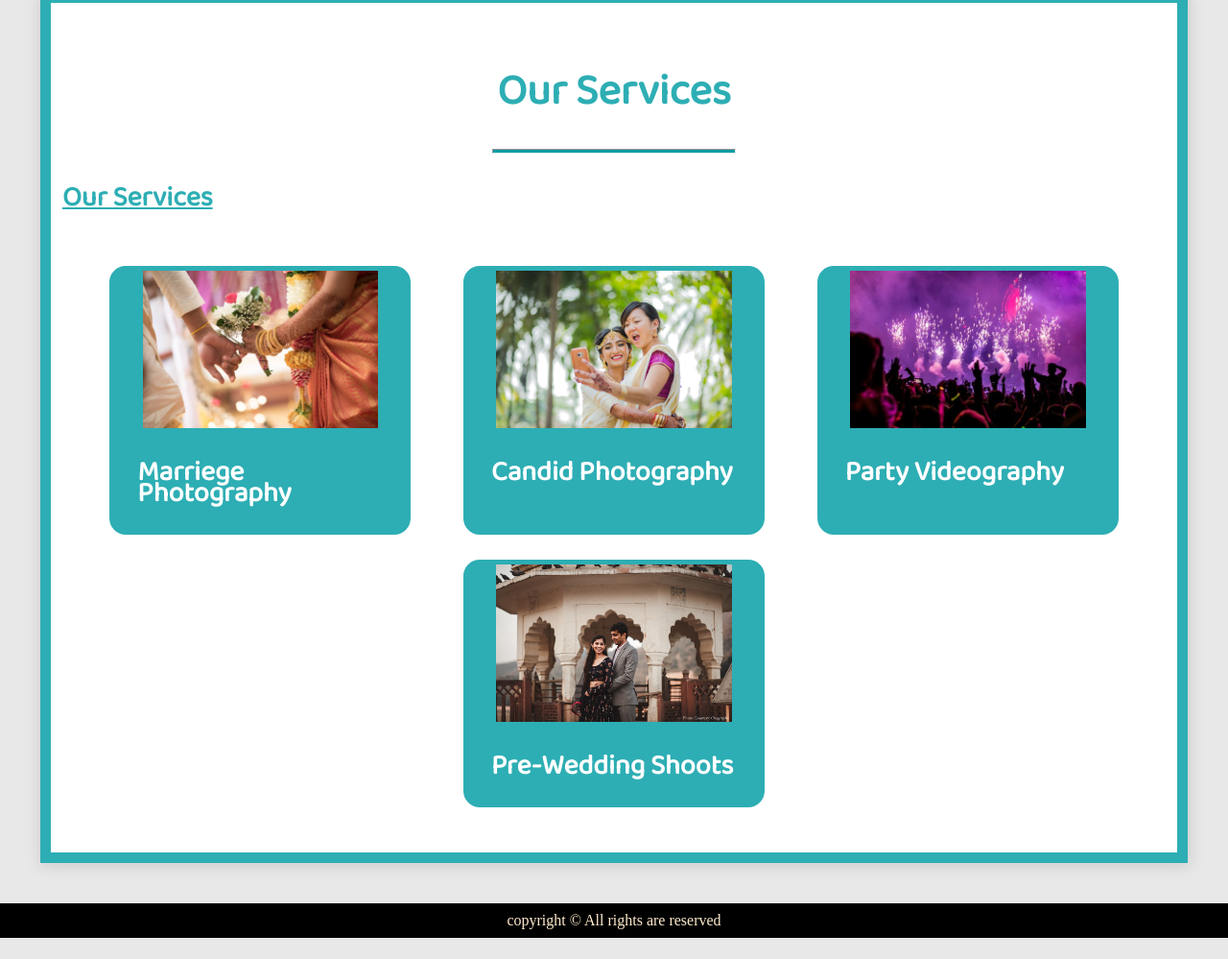
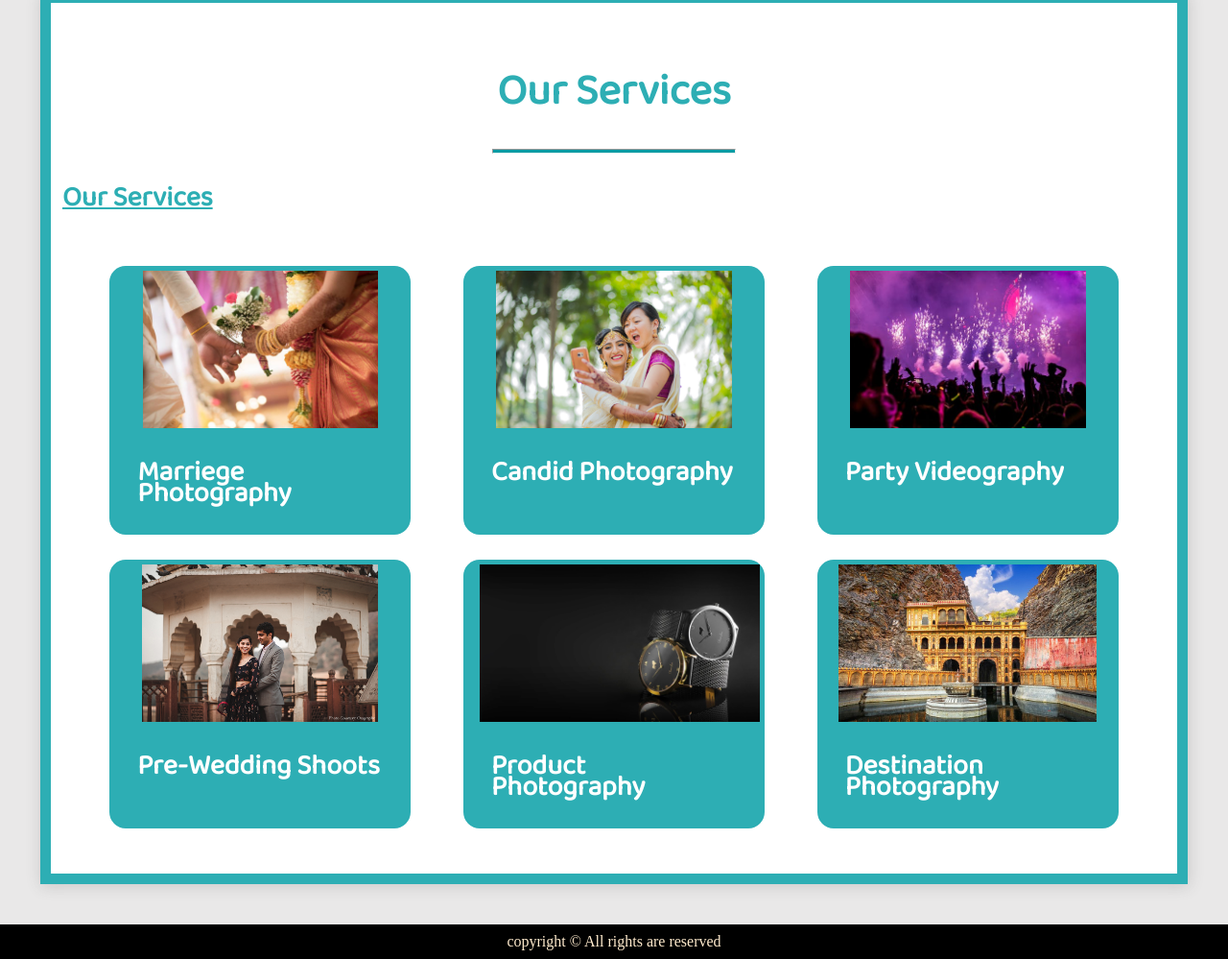
Before and after one commit to hridesh-net/dreamstudio, a plain HTML site: page index.html in a window 1280 px wide. Shown: the part 2699-3698 px from the top of the page at 96% size. Before the commit the page ends 3676 px from the top, so only its background shows below. Drawn offline with Linux system fonts and the light colour scheme.

Commit message:
new services Added

```diff
--- a/index.html
+++ b/index.html
@@ -162,6 +162,16 @@
                         <h2 class="h-secondary center">Pre-Wedding Shoots</h2>
                         <p class="center"></p>
                     </div>
+                    <div class="box">
+                        <img src="img_pack/maxresdefault.jpg" alt="">
+                        <h2 class="h-secondary center">Product Photography</h2>
+                        <p class="center"></p>
+                    </div>
+                    <div class="box">
+                        <img src="img_pack/india-jaipur-top-attractions-galta-ji.jpg" alt="">
+                        <h2 class="h-secondary center">Destination Photography</h2>
+                        <p class="center"></p>
+                    </div>
 
                 </div>
             </div>
```
Also changed, not shown: img_pack/india-jaipur-top-attractions-galta-ji.jpg (added), img_pack/maxresdefault.jpg (added).
